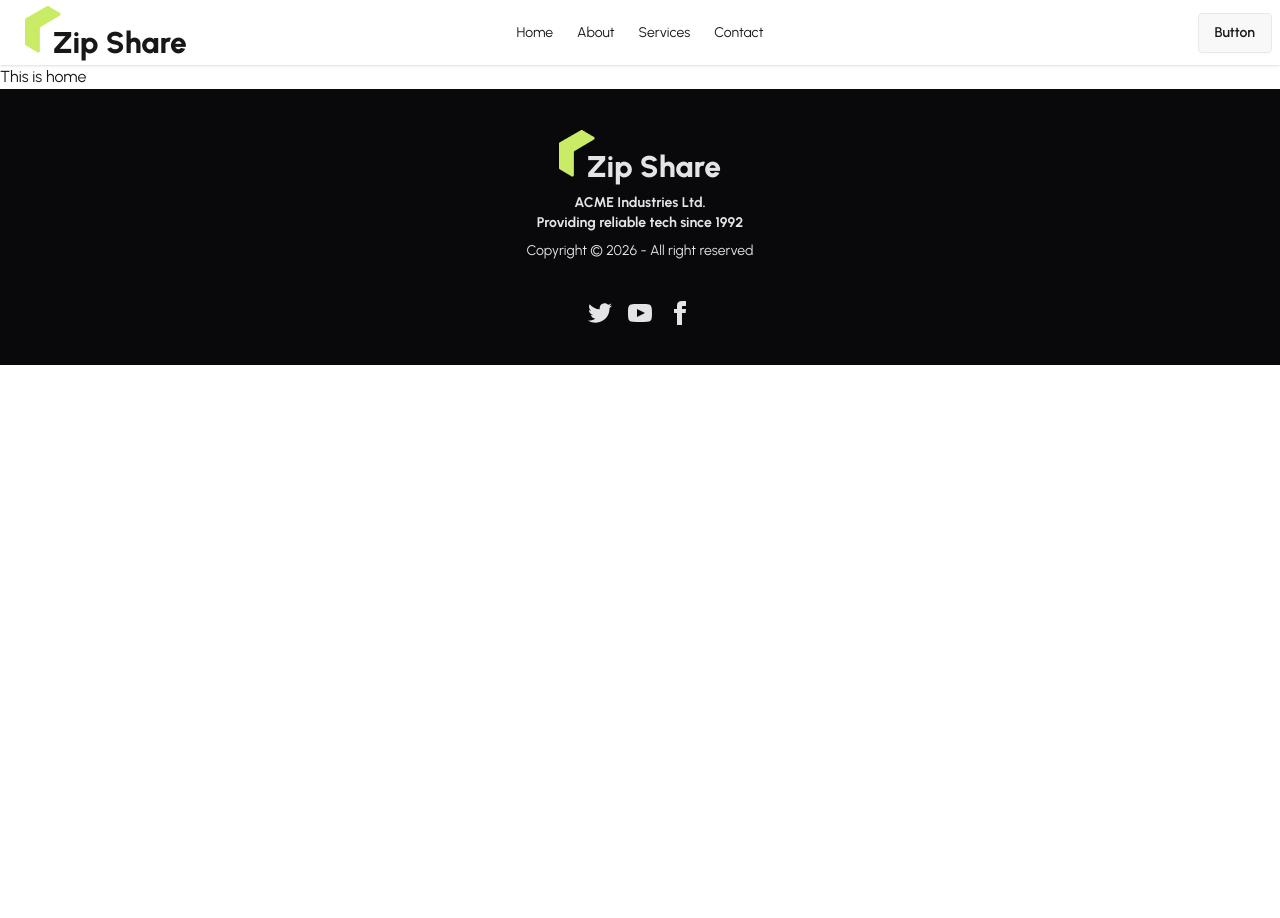
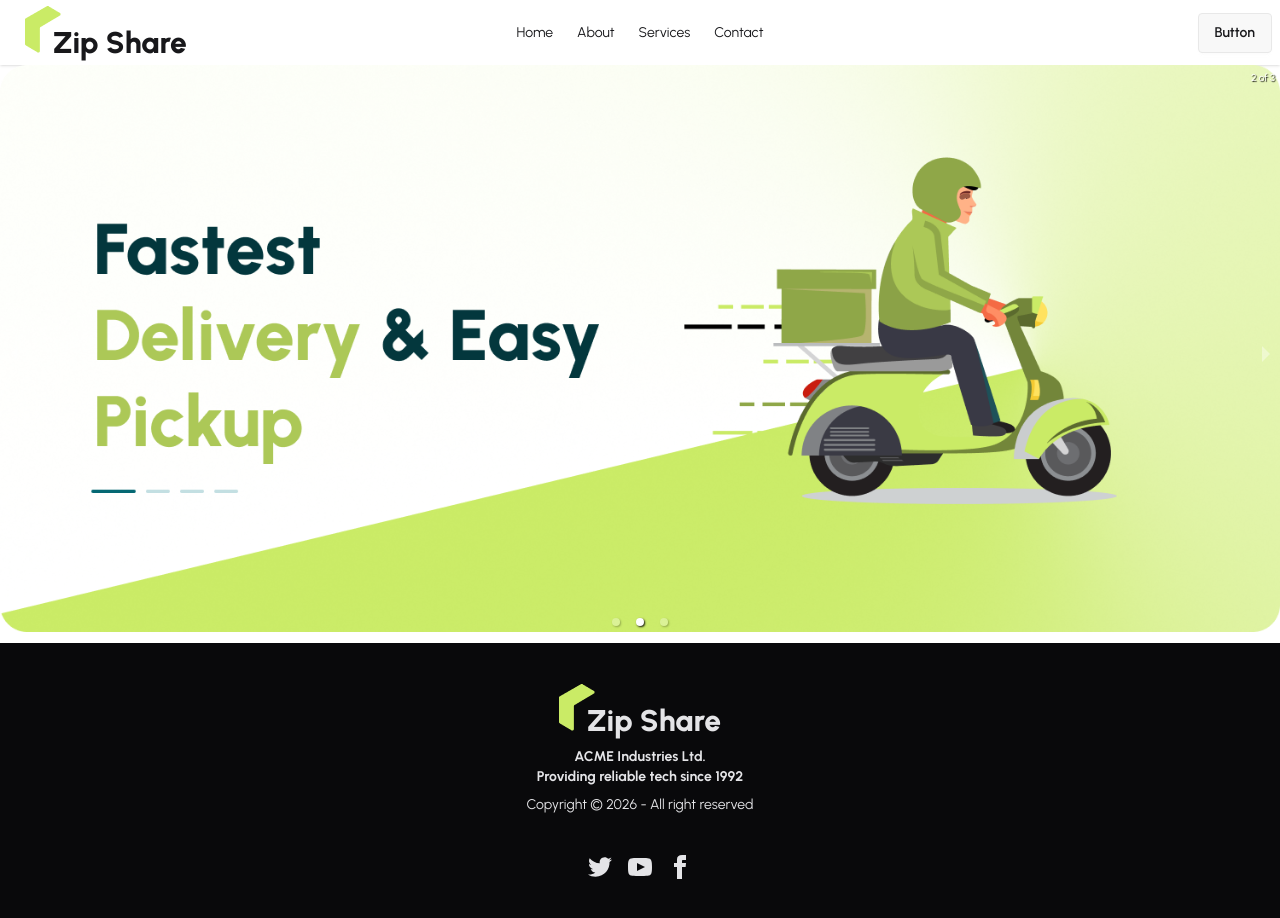
Before and after one commit to mdazim12/zap-shift-client, a React (Vite) app: page / in a window 1280 px wide. Before the commit the page ends 800 px from the top, so only its background shows below. Built offline with nearby package versions, Linux system fonts and the light colour scheme.

Commit message:
Banner section

```diff
--- a/package.json
+++ b/package.json
@@ -12,7 +12,9 @@
   "dependencies": {
     "@tailwindcss/vite": "^4.1.18",
     "react": "^19.2.0",
+    "react-awesome-slider": "^4.1.0",
     "react-dom": "^19.2.0",
+    "react-responsive-carousel": "^3.2.23",
     "react-router": "^7.13.0",
     "tailwindcss": "^4.1.18"
   },
--- /dev/null
+++ b/src/pages/Home/Banner/Banner.jsx
@@ -0,0 +1,28 @@
+import React from 'react';
+import { Carousel } from 'react-responsive-carousel';
+import "react-responsive-carousel/lib/styles/carousel.min.css"; // requires a loader
+import bannerImgages1 from '../../../assets/banner/banner1.png'
+import bannerImgages2 from '../../../assets/banner/banner2.png'
+import bannerImgages3 from '../../../assets/banner/banner3.png'
+
+
+
+const Banner = () => {
+    return (
+        <Carousel autoPlay ={true} infiniteLoop = {true} showThumbs = {false}  >
+                <div>
+                    <img src={bannerImgages1} />
+
+                </div>
+                <div>
+                    <img src= {bannerImgages2} />
+
+                </div>
+                <div>
+                    <img src= {bannerImgages3} />
+                </div>
+            </Carousel>
+    );
+};
+
+export default Banner;
--- a/src/pages/Home/Home/Home.jsx
+++ b/src/pages/Home/Home/Home.jsx
@@ -1,9 +1,10 @@
 import React from 'react';
+import Banner from '../Banner/Banner';
 
 const Home = () => {
     return (
         <div>
-            <h2>This is home</h2>
+           <Banner></Banner>
         </div>
     );
 };
```
Also changed, not shown: 1 other file (tests, documents, lock files or other folders).
